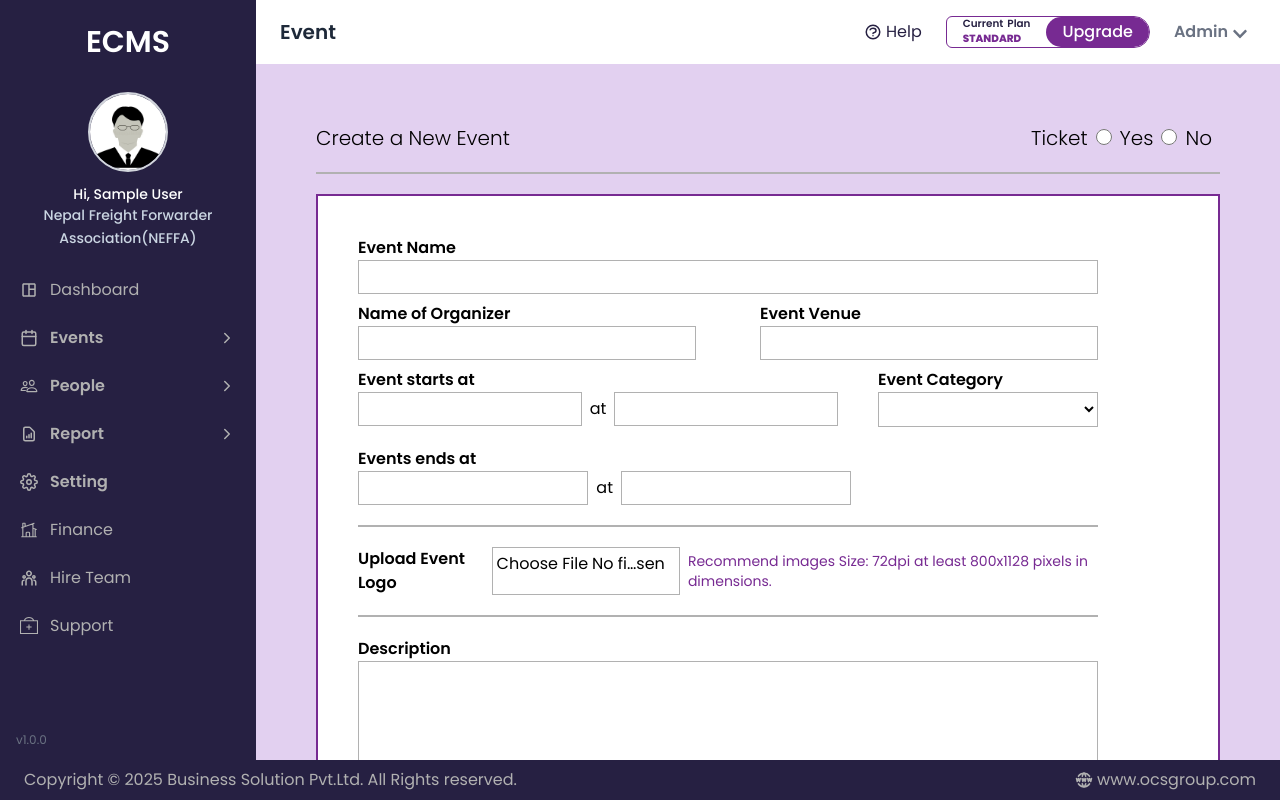
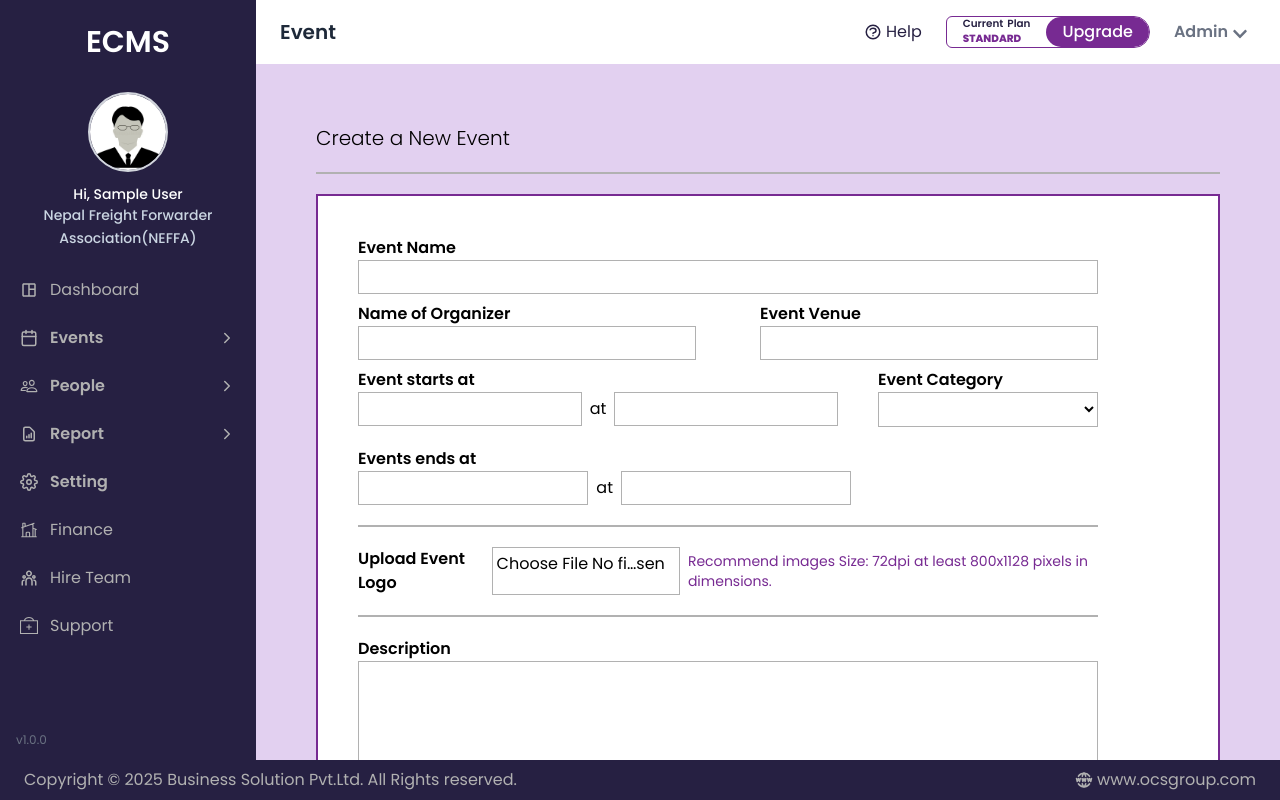
Before and after one commit to koiraladarwin/ecmsadminpage, a React (Vite) app: page /event/createvent in a window 1280 px wide. Built offline with nearby package versions, Linux system fonts and the light colour scheme; no server answers; sample sign-in values are in the browser's storage.

Commit message:
refac: removed ticket radio buttons

```diff
--- a/src/features/dashboard/event/pages/NewEventPage.jsx
+++ b/src/features/dashboard/event/pages/NewEventPage.jsx
@@ -7,15 +7,6 @@ export default function CreateEventPage() {
       <div class='w-full'>
         <div className='pt-15 px-15 flex flex-col lg:flex-row justify-between text-xl font-light'>
           <h1>Create a New Event</h1>
-
-          <div className='space-x-2 pr-2'>
-            <label>Ticket</label>
-            <input type="radio" name="ticket" value="yes" className="size-4 accent-buttonpurple" />
-            <label htmlFor="">Yes</label>
-            <input type="radio" name="ticket" value="no" className="size-4 accent-buttonpurple"/>
-            <label htmlFor="">No</label>
-          </div>
-
         </div>
 
         <hr className="ml-15 mr-15 mt-5 border-1 border-textgray" />
```
